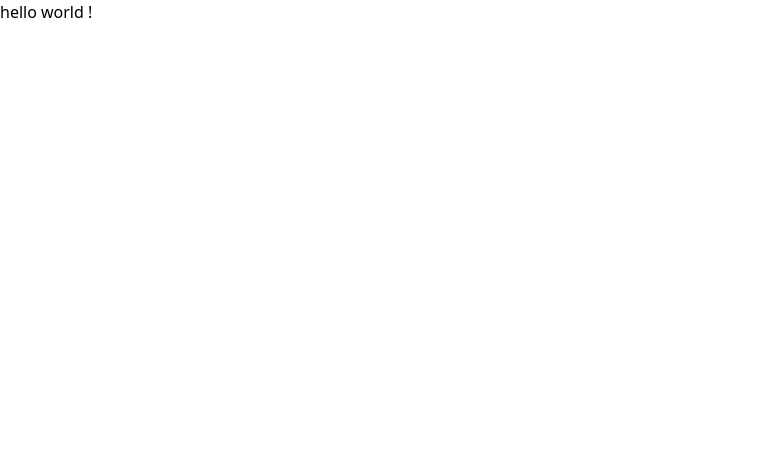
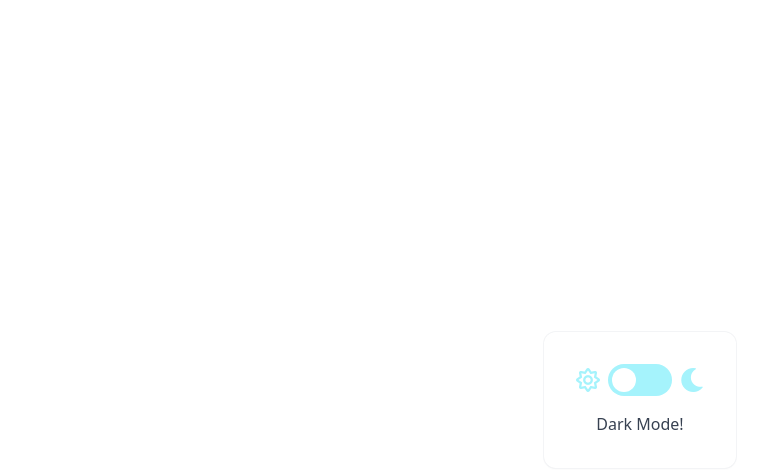
Before and after one commit to sahebmohammadi/tailwindcss-html-CSS, a website: page public/index.html in a window 1280 px wide. Shown: the whole page, without its empty margins (0-765 px from the left). Drawn offline with nearby package versions, Linux system fonts and the light colour scheme; files that its build step writes are made by us from their sources.

Commit message:
final changes

```diff
--- a/public/index.html
+++ b/public/index.html
@@ -4,10 +4,62 @@
     <meta charset="UTF-8" />
     <meta http-equiv="X-UA-Compatible" content="IE=edge" />
     <meta name="viewport" content="width=device-width, initial-scale=1.0" />
+    <link rel="stylesheet" href="./tailwind.css" />
+    <link
+      rel="stylesheet"
+      href="https://cdnjs.cloudflare.com/ajax/libs/font-awesome/5.15.4/css/all.min.css"
+      integrity="sha512-1ycn6IcaQQ40/MKBW2W4Rhis/DbILU74C1vSrLJxCq57o941Ym01SwNsOMqvEBFlcgUa6xLiPY/NS5R+E6ztJQ=="
+      crossorigin="anonymous"
+      referrerpolicy="no-referrer"
+    />
     <title>Document</title>
-    <link href="./tailwind.css" rel="stylesheet" />
   </head>
-  <body>
-    <h1 class="">hello world !</h1>
+  <body class="">
+    <!-- Toggle B -->
+    <section class="flex justify-center items-center h-screen">
+      <div
+        class="
+          rounded-xl
+          p-8
+          flex flex-col
+          items-center
+          ring-1
+          ring-gray-100
+          shadow-sm
+          space-y-4
+        "
+      >
+        <div class="flex items-center justify-center space-x-2">
+          <i class="far fa-sun text-2xl text-secondary"></i>
+          <label for="toggleB" class="flex items-center cursor-pointer">
+            <!-- toggle -->
+            <div class="relative">
+              <!-- input -->
+              <input type="checkbox" id="toggleB" class="sr-only" />
+              <!-- line -->
+              <div class="block bg-secondary w-16 h-8 rounded-full p-0"></div>
+              <!-- dot -->
+              <div
+                class="
+                  dot
+                  absolute
+                  left-1
+                  top-1
+                  bg-white
+                  w-6
+                  h-6
+                  rounded-full
+                  transition
+                  duration-500
+                "
+              ></div>
+            </div>
+            <!-- label -->
+          </label>
+          <i class="fas fa-moon text-secondary text-2xl"></i>
+        </div>
+        <div class="text-gray-700 font-medium">Dark Mode!</div>
+      </div>
+    </section>
   </body>
 </html>
--- a/src/tailwind.css
+++ b/src/tailwind.css
@@ -5,3 +5,7 @@
 html {
   font-size: 16px;
 }
+input:checked ~ .dot {
+  transform: translateX(130%);
+  background-color: #22d3ee;
+}
--- a/tailwind.config.js
+++ b/tailwind.config.js
@@ -2,10 +2,15 @@ module.exports = {
   purge: [],
   darkMode: false, // or 'media' or 'class'
   theme: {
-    extend: {},
+    extend: {
+      colors: {
+        primary: "#22D3EE",
+        secondary: "#A5F3FC",
+      },
+    },
   },
   variants: {
     extend: {},
   },
   plugins: [],
-}
+};
```
Also changed, not shown: 2 other files.
